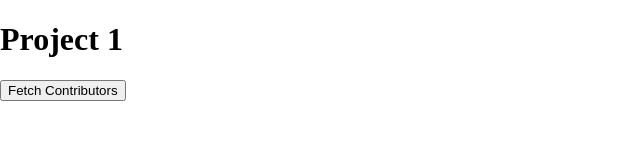
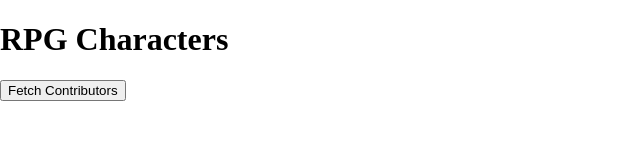
Before and after one commit to ProdByBobo/rpg-character, a website: page index.html in a window 1280 px wide. Shown: the whole page, without its empty margins (0-640 px from the left). Drawn offline with Linux system fonts and the light colour scheme; no server answers.

Commit message:
mary and mattie

```diff
--- a/index.html
+++ b/index.html
@@ -1,7 +1,7 @@
 <!doctype html>
 <html lang="en">
 <head>
-  <h1>Project 1</h1>
+  <h1>RPG Characters</h1>
   <base href="/">
   <meta charset="utf-8">
   <meta name="viewport" content="width=device-width, initial-scale=1.0, viewport-fit=cover" />
```
